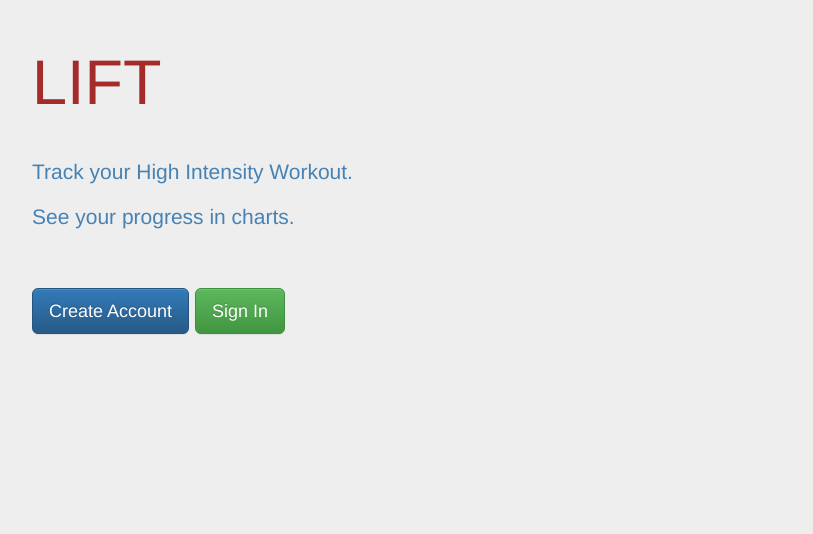
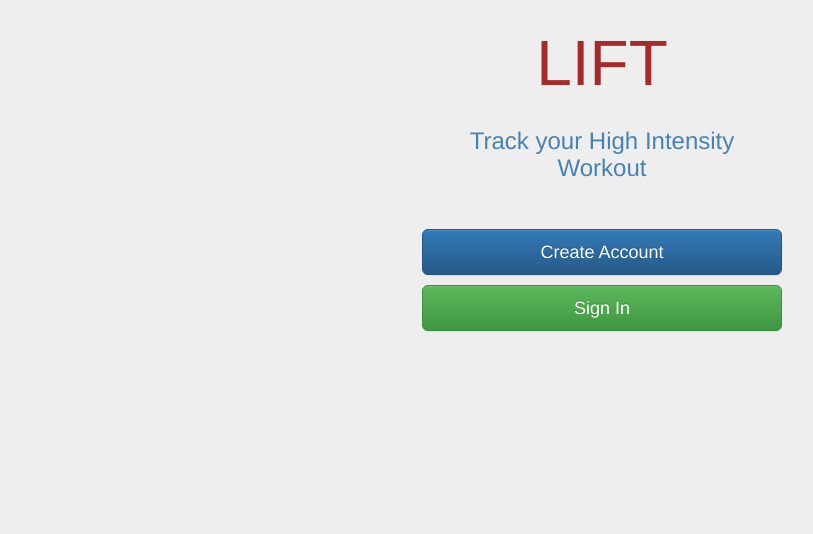
Before and after one commit to bigrobsf/hd, a Flask app: page / in a window 1280 px wide. Shown: the top 534 px of the page, without its empty margins (38-851 px from the left). Before the commit the page ends 335 px from the top, so only its background shows below. Run offline with Flask 2, Linux system fonts and the light colour scheme; some libraries are stand-ins or nearby versions.

Commit message:
restricted admin access to editing users account info only, splash page styling changes

```diff
--- a/project/static/style.css
+++ b/project/static/style.css
@@ -32,13 +32,18 @@ svg {
   font-size: 5vh;
 }
 
+#start-logo {
+  font-size: 64px;
+  margin-top: 6vh;
+}
+
 .header-logo, #start-logo {
   color: brown;
 }
 
-.blurb p {
+.start {
   color: steelblue;
-  font-weight: 400;
+  margin-bottom: 6vh;
 }
 
 .blurb {
--- a/project/templates/start.html
+++ b/project/templates/start.html
@@ -2,17 +2,22 @@
 {% block head %}
 {% endblock %}
 {% block content %}
-  <div class="jumbotron">
-    <div class="container">
-      <h1 id="start-logo">LIFT</h1>
-      <div class="blurb">
-        <p>Track your High Intensity Workout.</p>
-        <p>See your progress in charts.</p>
+  <div class="text-center">
+    <h1 id="start-logo">LIFT</h1>
+  </div>
+  <div class="container">
+    <div class="row">
+      <div class="col-sm-4 col-sm-offset-4">
+        <div class="start text-center">
+          <h3>Track your High Intensity Workout</h3>
+        </div>
+        <p>
+          <a class="btn btn-primary btn-lg btn-block" href="{{url_for('users.signup')}}" role="button">Create Account</a>
+        </p>
+        <p>
+          <a class="btn btn-success btn-lg btn-block" href="{{url_for('users.login')}}" role="button">Sign In</a>
+        </p>
       </div>
-      <p>
-        <a class="btn btn-primary btn-lg" href="{{url_for('users.signup')}}" role="button">Create Account</a>
-        <a class="btn btn-success btn-lg" href="{{url_for('users.login')}}" role="button">Sign In</a>
-      </p>
     </div>
   </div>
 {% endblock %}
--- a/project/workouts/templates/workouts/show.html
+++ b/project/workouts/templates/workouts/show.html
@@ -5,7 +5,7 @@
     <a href="{{url_for('workouts.edit', user_id=workout.user_id, wo_id=workout.id)}}">Edit this workout</a>
   </p>
   <div class="container">
-      <div class="row">
+    <div class="row">
       <div class="col-sm-4 col-sm-offset-4">
         <a class="btn btn-success btn-block btn-lg" href="{{url_for('workouts.new', user_id=workout.user.id)}}">New Workout</a>
       </div>
--- a/project/workouts/views.py
+++ b/project/workouts/views.py
@@ -18,6 +18,7 @@ workouts_blueprint = Blueprint(
 
 @workouts_blueprint.route('/', methods=['GET', 'POST'])
 @login_required
+@ensure_correct_user
 def index(user_id):
     if request.method == 'POST':
         form = WorkoutForm(request.form)
```
Also changed, not shown: project/users/views.py (+5 -2 lines).
